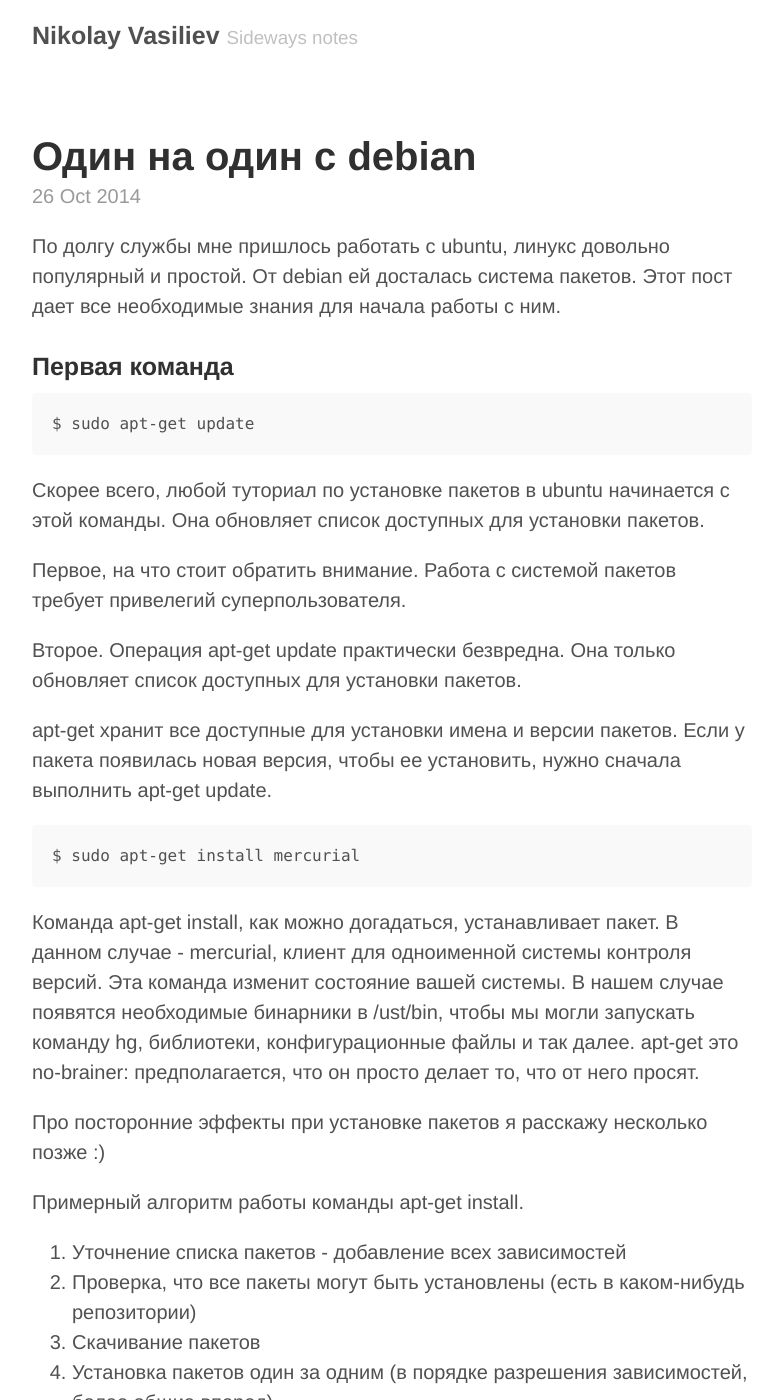
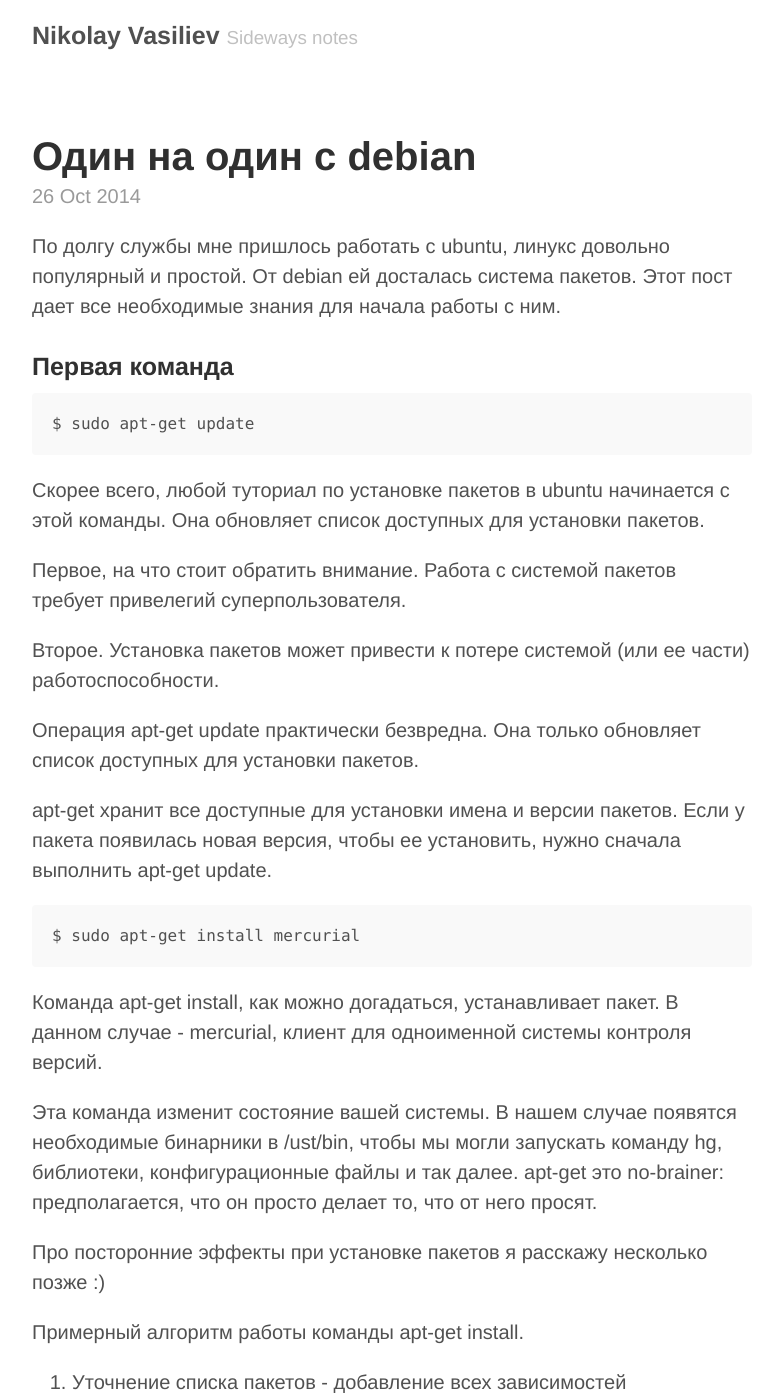
Before and after one commit to lonlylocly/lonlylocly.github.io, a Jekyll site: the page built from _posts/2014-10-26-Surviving-with-debian.md, in a window 1280 px wide and 1400 px high. Shown: the whole window, without its empty margins (248-1028 px from the left). Built offline with Jekyll 4.4.1, drawn with Linux system fonts in a browser that asks for light colours; Markdown is read by kramdown in place of the engine named in the settings; some of the changed text lies outside the part shown.

Commit message:
Update 2014-10-26-Surviving-with-debian.md

```diff
--- a/_posts/2014-10-26-Surviving-with-debian.md
+++ b/_posts/2014-10-26-Surviving-with-debian.md
@@ -14,13 +14,16 @@ title: Один на один с debian
 
 Первое, на что стоит обратить внимание. Работа с системой пакетов требует привелегий суперпользователя.
 
-Второе. Операция apt-get update практически безвредна. Она только обновляет список доступных для установки пакетов.
+Второе. Установка пакетов может привести к потере системой (или ее части) работоспособности.
+
+Операция apt-get update практически безвредна. Она только обновляет список доступных для установки пакетов.
 
 apt-get хранит все доступные для установки имена и версии пакетов. Если у пакета появилась новая версия, чтобы ее установить, нужно сначала выполнить apt-get update.
 
     $ sudo apt-get install mercurial
 
 Команда apt-get install, как можно догадаться, устанавливает пакет. В данном случае - mercurial, клиент для одноименной системы контроля версий.
+
 Эта команда изменит состояние вашей системы. В нашем случае появятся необходимые бинарники в /ust/bin, чтобы мы могли запускать команду hg, библиотеки, конфигурационные файлы и так далее.
 apt-get это no-brainer: предполагается, что он просто делает то, что от него просят.
 
@@ -53,6 +56,7 @@ apt-get это no-brainer: предполагается, что он прост
     ii mercurial 2.0.2-1ubuntu1 easy-to-use, scalable distributed version control system
 
 dpkg - это дебиановский установщик пакетов. Он ничего не знает о репозиториях, он просто устанавливает скачанный пакет (и запоминает, что он его установил).
+
 `dpkg -l` без дополнительных параметров выведет вообще все установленные в системе пакеты.
 Соединив его с grep, можно посмотреть выборочные пакеты.
 
@@ -79,7 +83,9 @@ dpkg - это дебиановский установщик пакетов. Он
 
 Утилита dpkg не устанавливает зависимости пакета автоматически; именно эта утилита вызывается apt-get при установке каждого отдельного пакета.
 
-Если не все зависимости пакета разрешены, он остается недоконфигурированным - то есть, postinstall скрипты не отрабатывают, но файлы уже скопированы. В таких случаях dpkg пишет, какими должны быть дальнейшие  действия. Как правило, нужно доустановить недостающие пакеты, вот такой командой:
+Если не все зависимости пакета разрешены, он остается недоконфигурированным - то есть, postinstall скрипты не отрабатывают, но файлы уже скопированы. В таких случаях dpkg пишет, какими должны быть дальнейшие  действия.
+
+Как правило, нужно доустановить недостающие пакеты, вот такой командой:
 
     $ sudo apt-get install -f
 
@@ -146,6 +152,7 @@ dpkg - это дебиановский установщик пакетов. Он
     100 /var/lib/dpkg/status
 
 В выдаче команды присутствует следующая информация:
+
 * какая версия сейчас установлена;
 * какая будет установлена по умолчанию (если выполнить apt-get install без явного указания номера версии);
 * из какого репозитория была установлена текущая версия пакета;
```
